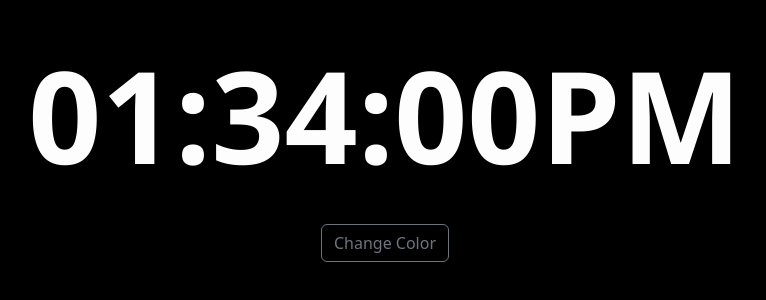
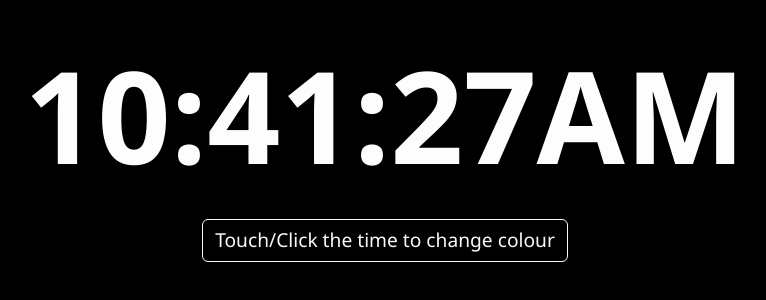
Before and after one commit to savidhps/Clock, a plain HTML site: page index.html in a window 1280 px wide. Shown: the part 250-550 px from the top of the page, without its empty margins (255-1021 px from the left). Drawn offline with nearby package versions, Linux system fonts and the light colour scheme.

Commit message:
'ClockWebApp2'

```diff
--- a/index.html
+++ b/index.html
@@ -4,29 +4,55 @@
 <head>
   <meta charset="UTF-8" />
   <meta name="viewport" content="width=device-width, initial-scale=1.0" />
-  <title>Clock with Color Changer</title>
+  <title>Live Clock with Touch Color Change</title>
   <link href="https://cdn.jsdelivr.net/npm/bootstrap@5.3.3/dist/css/bootstrap.min.css" rel="stylesheet"
-    integrity="sha384-QWTKZyjpPEjISv5WaRU9OFeRpok6YctnYmDr5pNlyT2bRjXh0JMhjY6hW+ALEwIH" crossorigin="anonymous" />
-  <script src="https://cdn.jsdelivr.net/npm/bootstrap@5.3.3/dist/js/bootstrap.bundle.min.js"
-    integrity="sha384-YvpcrYf0tY3lHB60NNkmXc5s9fDVZLESaAA55NDzOxhy9GkcIdslK1eN7N6jIeHz" crossorigin="anonymous"></script>
+    crossorigin="anonymous" />
 </head>
 
 <body style="background-color: black;">
   <div class="row d-flex justify-content-center align-items-center text-center vh-100">
     <div>
-      <h1 id="result" style="color: rgb(253, 253, 253); font-size: 8rem; font-weight: bold; font-family: 'Segoe UI', sans-serif;">
+      <h1 id="result" style="color: rgb(253, 253, 253); font-size: 8rem; font-weight: bold; font-family: 'Segoe UI', sans-serif; cursor: pointer;">
         01:34:00PM
       </h1>
-      <button class="btn btn-outline-secondary mt-4" onclick="changeColor()">Change Color</button>
+        <button style=" font-family: 'Segoe UI', sans-serif; font-size: 1.2rem; margin-top: 20px;"
+        class="btn btn-outline-light">
+          Touch/Click the time to change colour
+        </button>
+      </div>
     </div>
   </div>
 
   <script>
+    // Update the clock every second
+    function updateTime() {
+      const now = new Date();
+      let hours = now.getHours();
+      const minutes = now.getMinutes();
+      const seconds = now.getSeconds();
+      const ampm = hours >= 12 ? 'PM' : 'AM';
+
+      hours = hours % 12;
+      hours = hours ? hours : 12; // Handle midnight (0 hours)
+
+      const formattedTime = `${String(hours).padStart(2, '0')}:${String(minutes).padStart(2, '0')}:${String(seconds).padStart(2, '0')}${ampm}`;
+      document.getElementById('result').innerText = formattedTime;
+    }
+
+    // Change clock color on touch/click
     function changeColor() {
       const colors = ['#FF5733', '#33FF57', '#3357FF', '#F333FF', '#FFFF33', '#33FFF8', '#FFD133'];
       const randomColor = colors[Math.floor(Math.random() * colors.length)];
       document.getElementById('result').style.color = randomColor;
     }
+
+    // Event listeners for color change
+    document.getElementById('result').addEventListener('click', changeColor);
+    document.getElementById('result').addEventListener('touchstart', changeColor);
+
+    // Start the clock
+    updateTime();
+    setInterval(updateTime, 1000);
   </script>
 </body>
 
```
